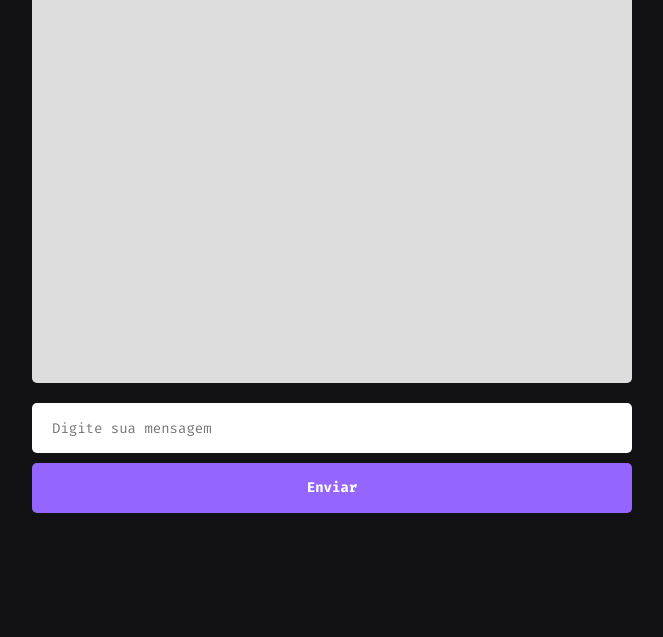
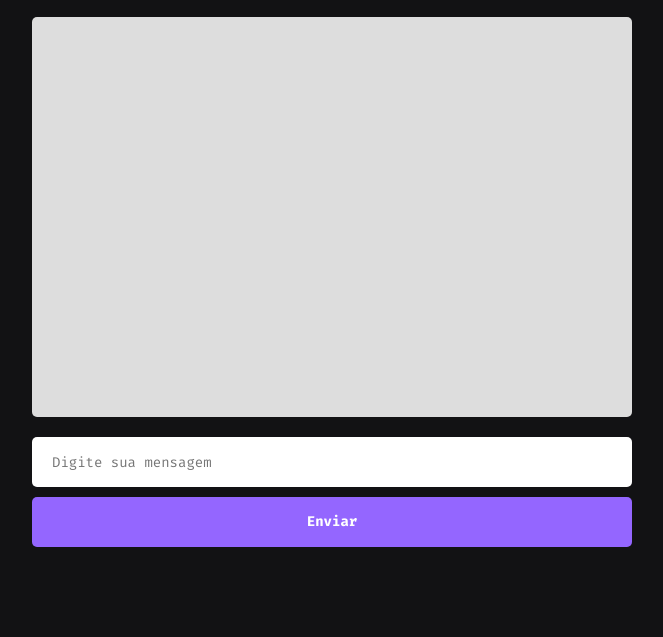
Before and after one commit to felpssc/SocketChat, a website: page public/index.html in a window 1280 px wide. Shown: the part 231-868 px from the top of the page, without its empty margins (308-971 px from the left). Before the commit the page ends 800 px from the top, so only its background shows below. Drawn offline with nearby package versions, Linux system fonts and the light colour scheme; no server answers.

Commit message:
🩹 Fix input css

```diff
--- a/public/style.css
+++ b/public/style.css
@@ -1,5 +1,4 @@
 html, body {
-  height: 100%;
   background-color: #121214;
   display: flex;
   flex-direction: column;
@@ -28,7 +27,7 @@ h1 {
   align-items: center;
   flex-direction: column;
   width: 600px;
-  margin: 0 auto;
+  margin: 15% auto;
   height: 90%;
 }
 
```
